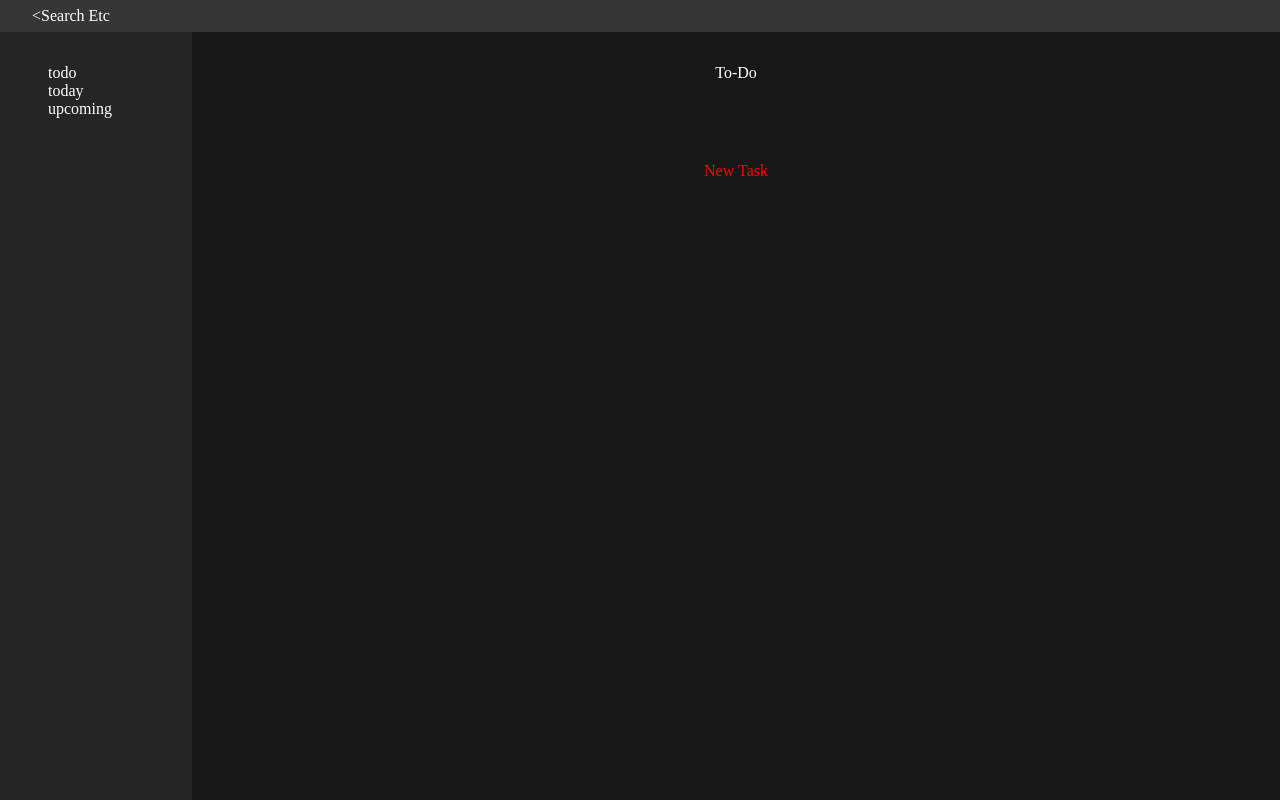
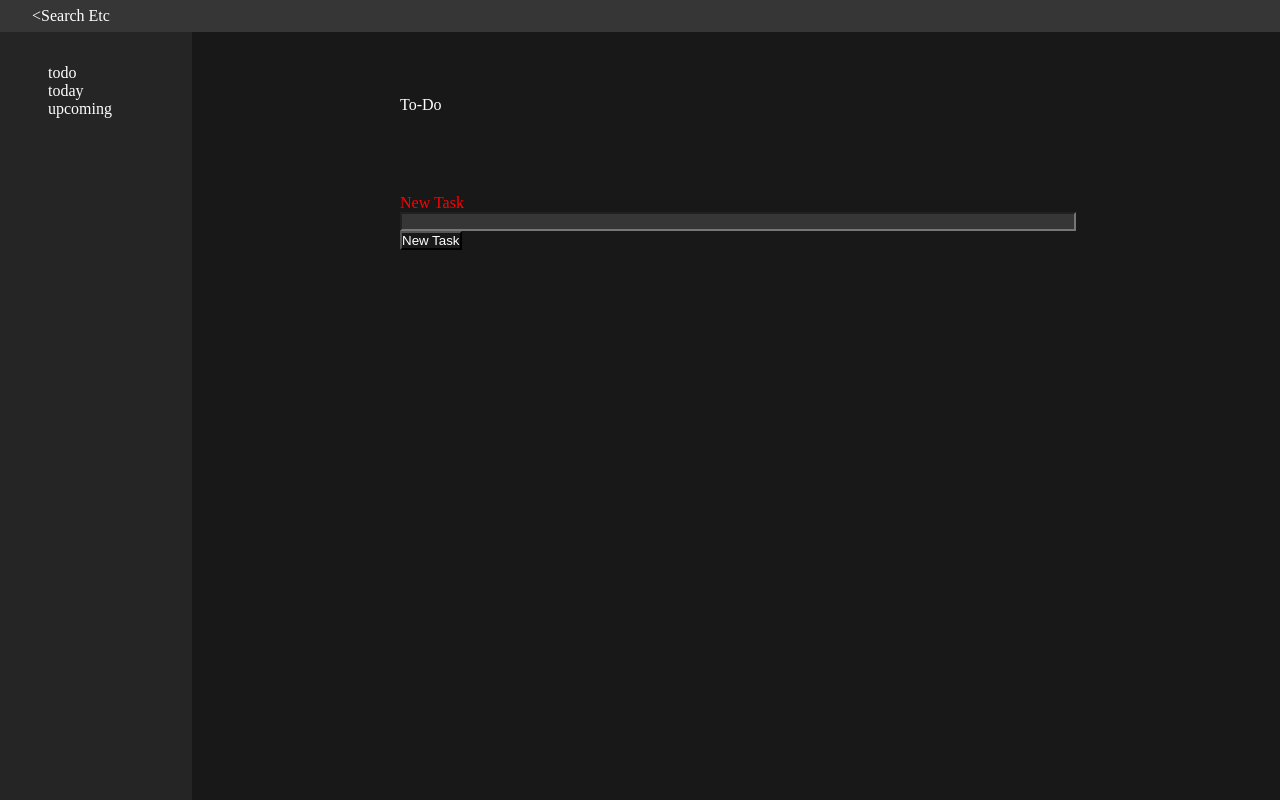
Before and after one commit to Rastilan/OdinProject-ToDoList, a website built with webpack: page dist/index.html in a window 1280 px wide. Both pictures are taken after a click on the element "New Task". Built offline with nearby package versions, Linux system fonts and the light colour scheme.

Commit message:
new task button has a bug, but want to get this pushed to sync to another machine

```diff
--- a/src/index.js
+++ b/src/index.js
@@ -27,6 +27,14 @@ class ListConstructor  {
         this.color = listColor;
     }
     tasks = [];
+}
+
+class TaskConstuctor {
+    constructor(taskTitle) {
+    this.title = taskTitle;
+
+    }
+
 }
 
 window.DisplayLists = function () {
@@ -69,8 +77,26 @@ window.NewTask = () => {
     let rootNewTasks = document.getElementById('new-task');
     let taskCreationDiv = document.createElement('div');
         taskCreationDiv.setAttribute('id', 'task-creation');
+    let taskCreationBtn = document.createElement('button');
+        taskCreationBtn.innerText = "New Task";
+        taskCreationBtn.setAttribute('id', 'task-creation-button');
+        taskCreationBtn.setAttribute('onclick', 'PushNewTask()');
+    let taskCreationTitle = document.createElement('input');
+        taskCreationTitle.setAttribute('type', 'text');
+        taskCreationTitle.setAttribute('id', 'task-creation-title');
+
+
+
         rootNewTasks.insertBefore(taskCreationDiv, rootNewTasks.children[0]);
-    console.log(selectedList);
+        taskCreationDiv.insertBefore(taskCreationTitle, taskCreationDiv.children[0]);
+        taskCreationDiv.insertBefore(taskCreationBtn, taskCreationDiv.children[1]);
+        rootNewTasks.setAttribute('onclick', '');
+
+}
+
+window.PushNewTask = () => {
+
+    defaultList.tasks.push(new TaskConstuctor(document.getElementById('task-creation-title')));
 }
 
 window.defaultList = new ListConstructor('todo', 'default', 'blue');
--- a/src/style.css
+++ b/src/style.css
@@ -38,8 +38,8 @@
     background: rgb(24, 24, 24);
     flex-direction: column;
     display: flex;
-    align-items: center;
-
+    align-items: stretch;
+    padding: 4rem 13rem 0rem 13rem;
 }
 .current-list-title{
     padding-bottom: 5em;
@@ -54,3 +54,15 @@
 #new-task {
     color: red;
 }
+#task-creation-title {
+    width:100%;
+}
+
+input[type="text"], textarea {
+
+    background-color :  rgb(54, 54, 54);
+
+  }
+#task-creation-button {
+    background:rgb(24, 24, 24);
+}
```
Also changed, not shown: dist/main.js.
